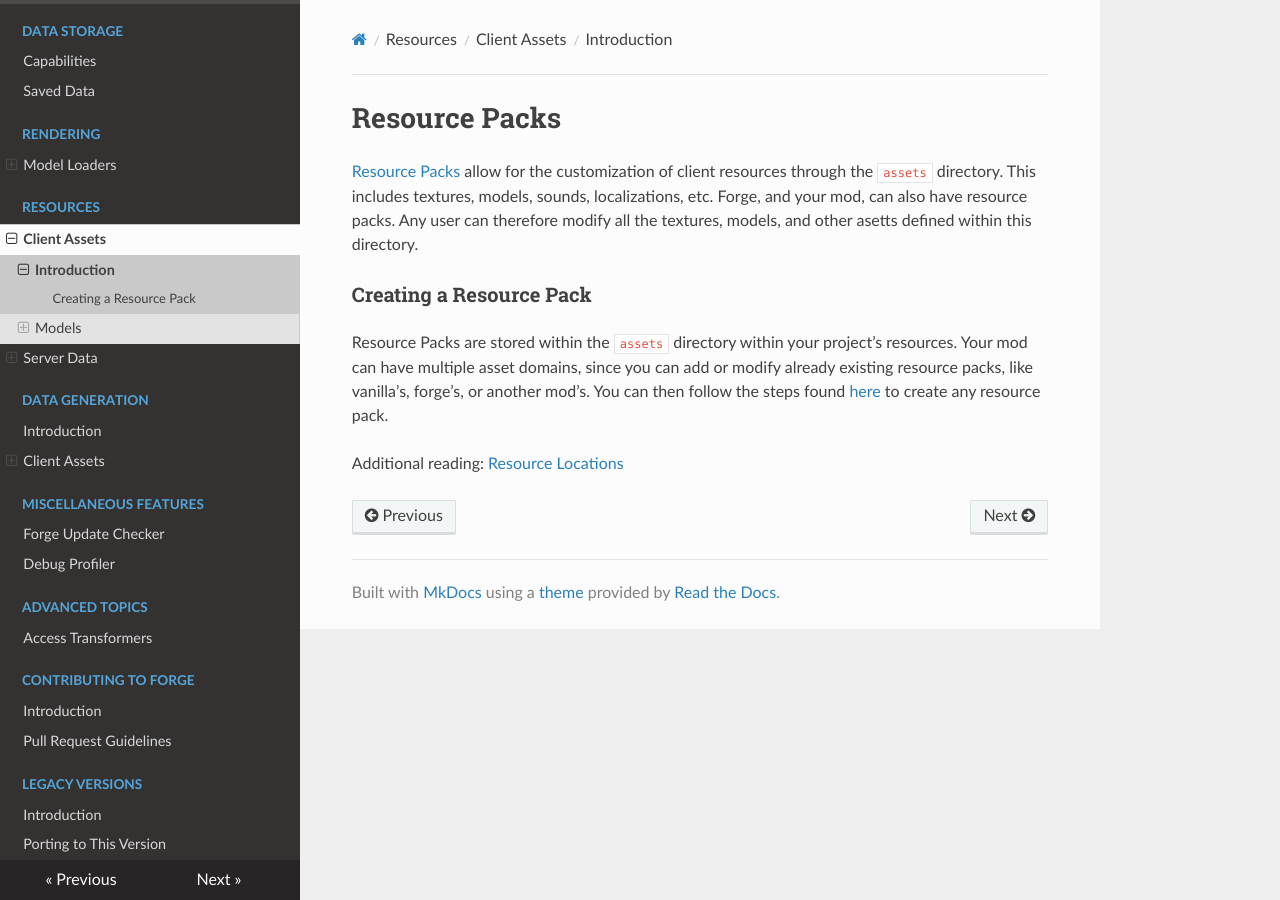
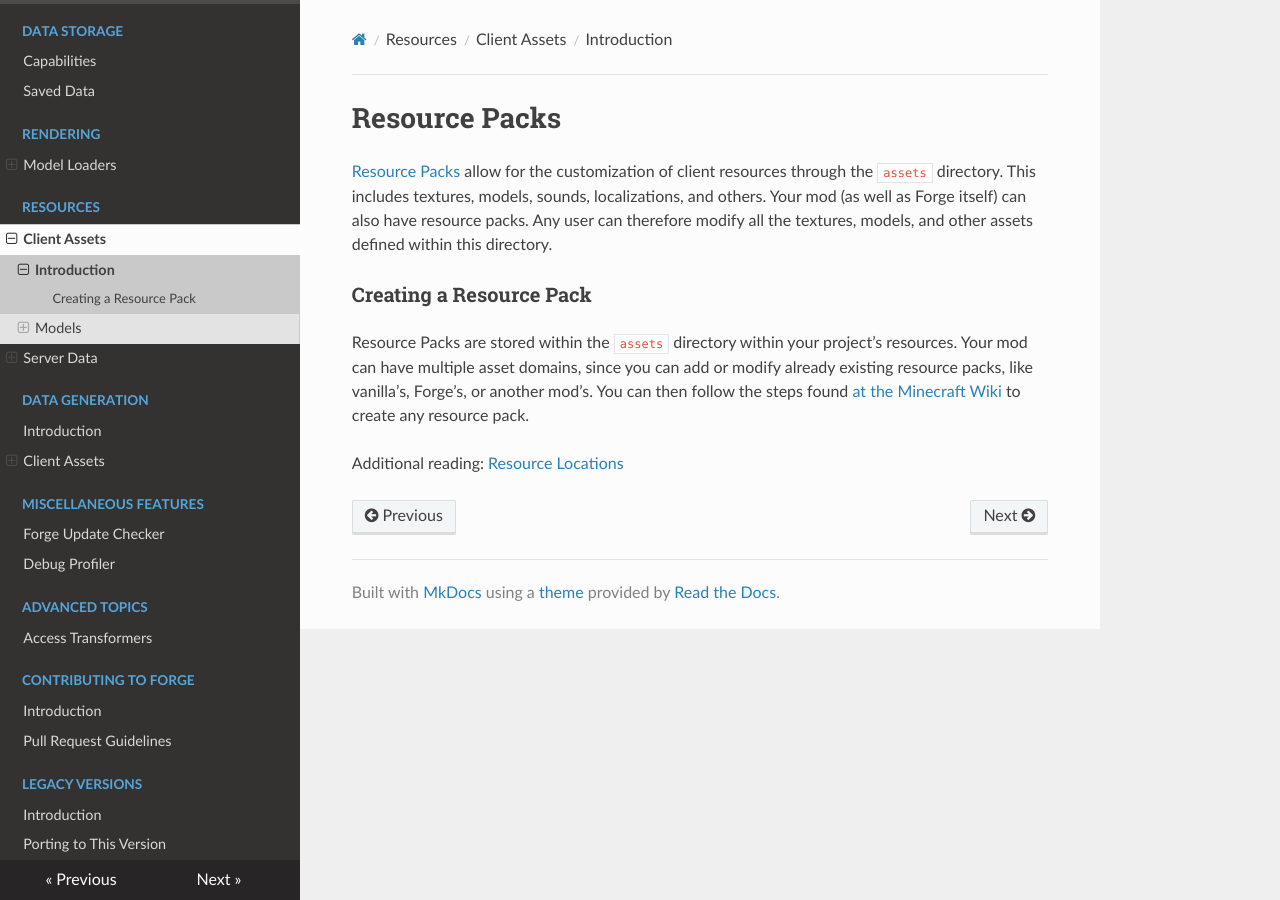
Before and after one commit to MinecraftForge/Documentation, an MkDocs documentation site: the page built from docs/resources/client/index.md, in a window 1280 px wide. Built offline with MkDocs 1.6.1, drawn with Linux system fonts in a browser that asks for light colours; nearby versions of some CDN libraries.

Commit message:
Apply sci's comments
Co-authored-by: sciwhiz12 <sciwhiz12@sciwhiz12.tk>

```diff
--- a/docs/resources/client/index.md
+++ b/docs/resources/client/index.md
@@ -1,12 +1,12 @@
 Resource Packs
 ==============
 
-[Resource Packs][respack] allow for the customization of client resources through the `assets` directory. This includes textures, models, sounds, localizations, etc. Forge, and your mod, can also have resource packs. Any user can therefore modify all the textures, models, and other asetts defined within this directory.
+[Resource Packs][respack] allow for the customization of client resources through the `assets` directory. This includes textures, models, sounds, localizations, and others. Your mod (as well as Forge itself) can also have resource packs. Any user can therefore modify all the textures, models, and other assets defined within this directory.
 
 ### Creating a Resource Pack
 Resource Packs are stored within the `assets` directory within your project's resources.
-Your mod can have multiple asset domains, since you can add or modify already existing resource packs, like vanilla's, forge's, or another mod's.
-You can then follow the steps found [here][createrespack] to create any resource pack.
+Your mod can have multiple asset domains, since you can add or modify already existing resource packs, like vanilla's, Forge's, or another mod's.
+You can then follow the steps found [at the Minecraft Wiki][createrespack] to create any resource pack.
 
 Additional reading: [Resource Locations][resourcelocation]
 
```
Also changed, not shown: docs/resources/client/models/index.md (+2 -2 lines).
